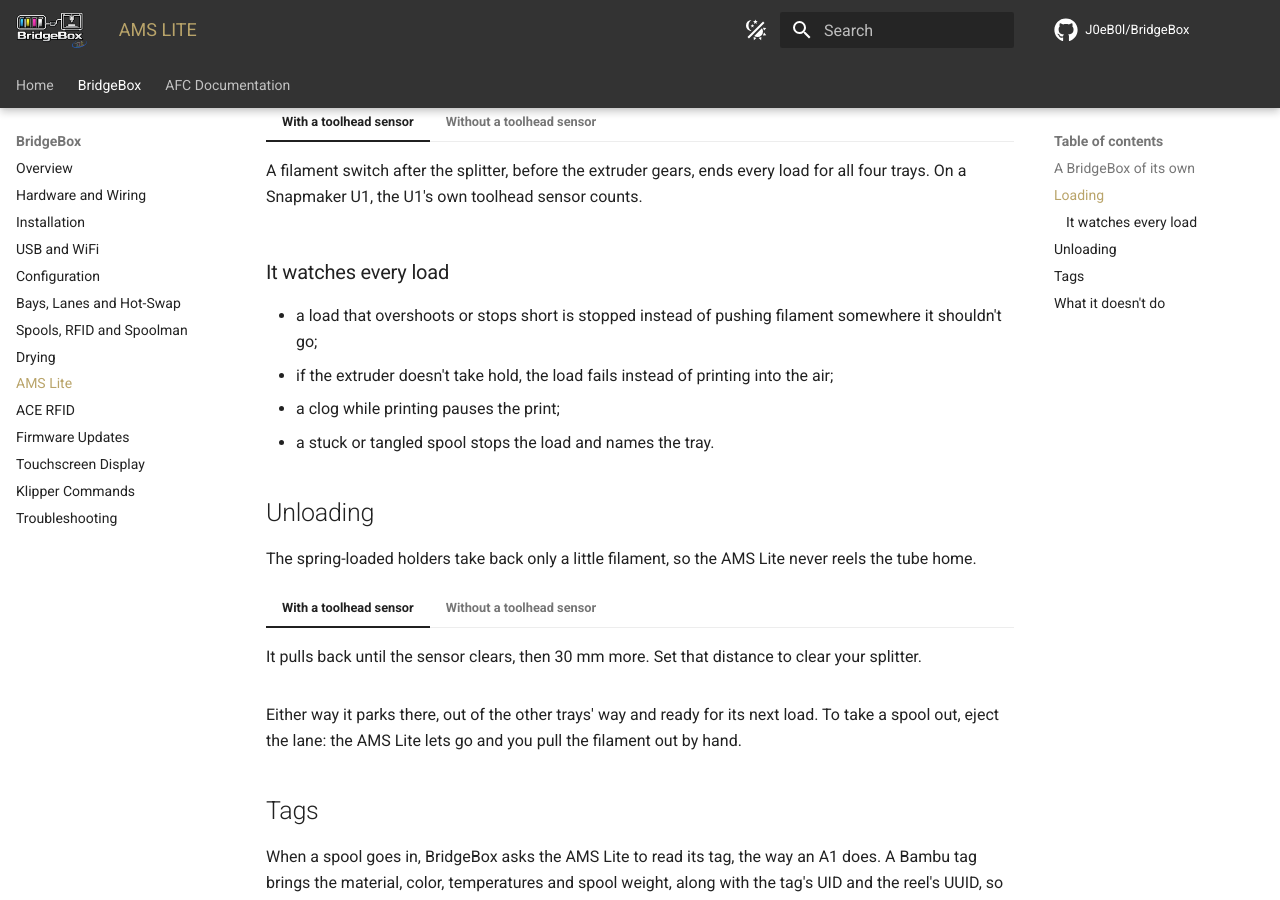
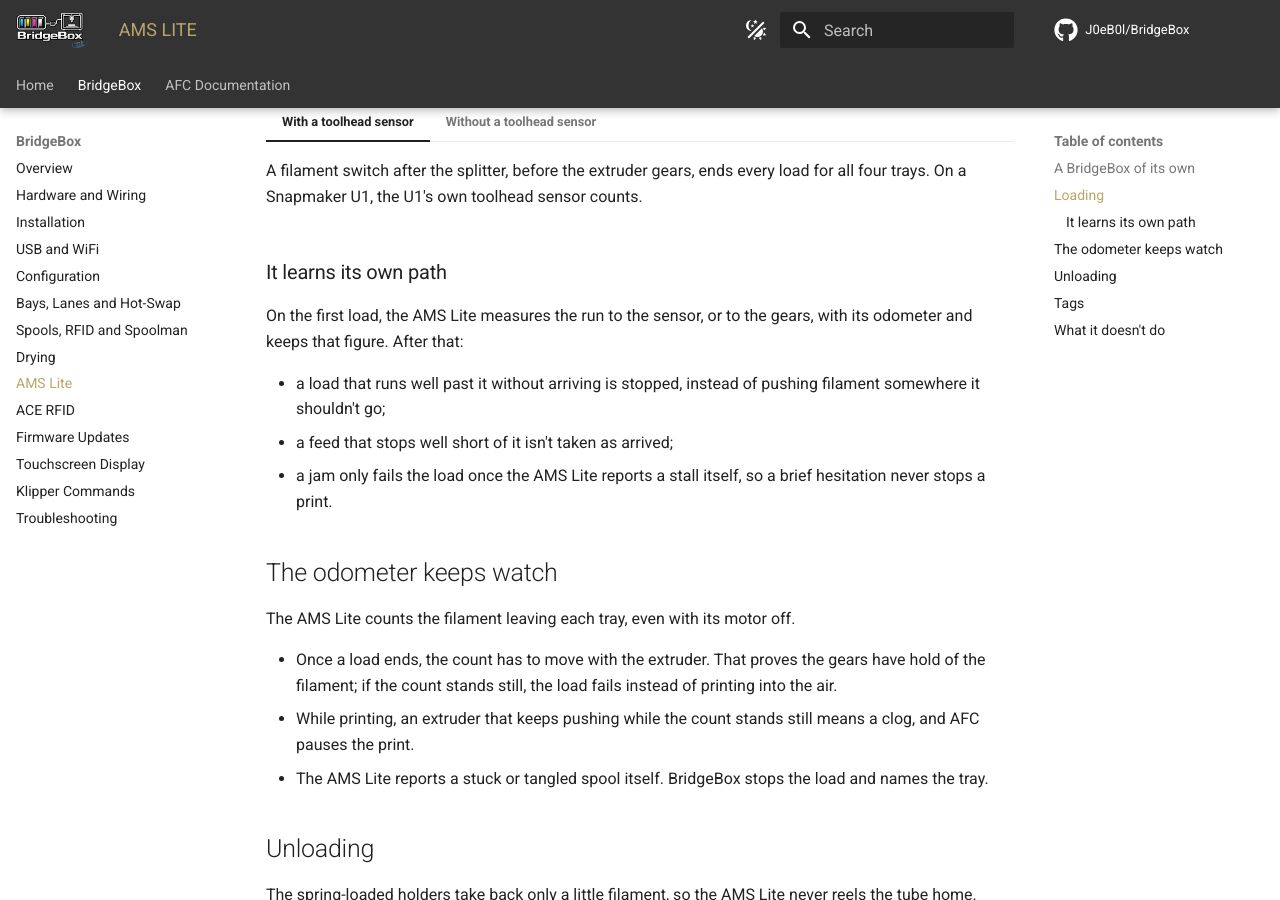
Before and after one commit to J0eB0l/BridgeBox, an MkDocs documentation site: the page built from docs/bridgebox/ams-lite.md, in a window 1280 px wide and 900 px high, scrolled down 829 px. Built offline with MkDocs 1.6.1 and Material for MkDocs 9.7.7, drawn with Linux system fonts in a browser that asks for light colours; comment, search, counter and statistics services are not loaded.

Commit message:
Restore the page descriptions, keeping exact bus and AMS Lite figures out

```diff
--- a/docs/bridgebox/ams-lite.md
+++ b/docs/bridgebox/ams-lite.md
@@ -28,12 +28,23 @@ The AMS Lite's four tubes meet at a splitter at the toolhead.
     The AMS Lite's own odometer ends the load: when the tip reaches the extruder gears it stops moving, and the feed
     stops there. Then the AMS Lite lets go and the extruder pulls, the same way an A1 runs it.
 
-### It watches every load
+### It learns its own path
 
-- a load that overshoots or stops short is stopped instead of pushing filament somewhere it shouldn't go;
-- if the extruder doesn't take hold, the load fails instead of printing into the air;
-- a clog while printing pauses the print;
-- a stuck or tangled spool stops the load and names the tray.
+On the first load, the AMS Lite measures the run to the sensor, or to the gears, with its odometer and keeps that
+figure. After that:
+
+- a load that runs well past it without arriving is stopped, instead of pushing filament somewhere it shouldn't go;
+- a feed that stops well short of it isn't taken as arrived;
+- a jam only fails the load once the AMS Lite reports a stall itself, so a brief hesitation never stops a print.
+
+## The odometer keeps watch
+
+The AMS Lite counts the filament leaving each tray, even with its motor off.
+
+- Once a load ends, the count has to move with the extruder. That proves the gears have hold of the filament; if the
+  count stands still, the load fails instead of printing into the air.
+- While printing, an extruder that keeps pushing while the count stands still means a clog, and AFC pauses the print.
+- The AMS Lite reports a stuck or tangled spool itself. BridgeBox stops the load and names the tray.
 
 ## Unloading
 
```
Also changed, not shown: README.md (+5 -3 lines), docs/bridgebox/hardware.md (+5 -0 lines), index.html (+8 -6 lines).
